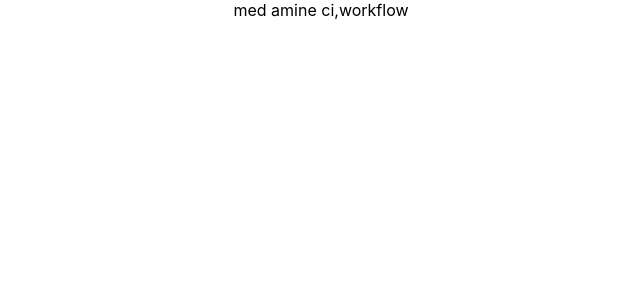
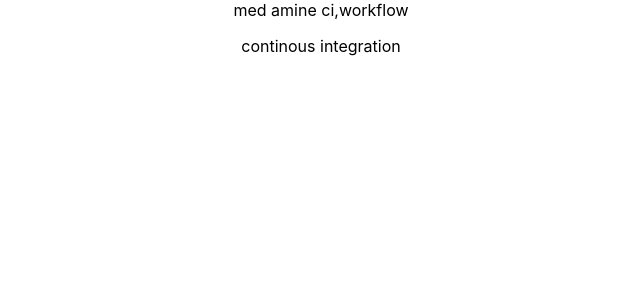
Before and after one commit to med363/ci_with_gitAction, a React (Create React App) app: page / in a window 1280 px wide. Shown: the top 300 px of the page, without its empty margins (319-959 px from the left). Built offline with nearby package versions, Linux system fonts and the light colour scheme.

Commit message:
myfirst commit

```diff
--- a/src/App.js
+++ b/src/App.js
@@ -5,6 +5,7 @@ function App() {
   return (
     <div className="App">
 med amine ci,workflow
+<p>continous integration</p>
     </div>
   );
 }
```
